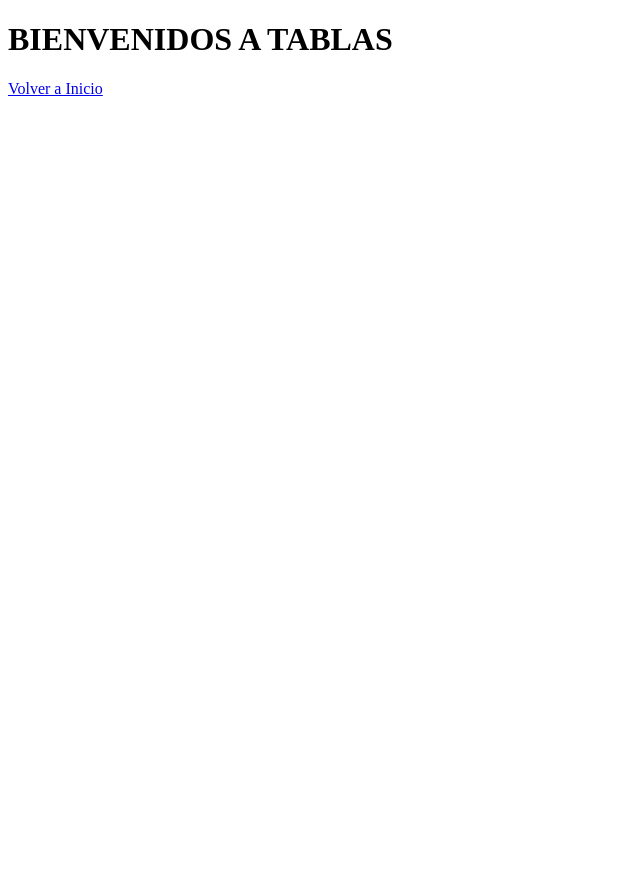
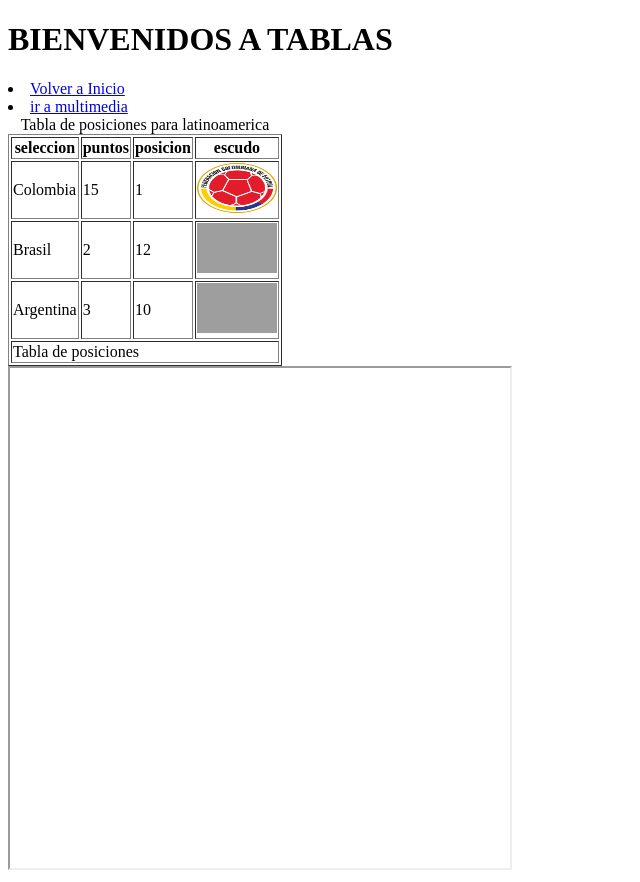
Before and after one commit to JuanSebastianRc/proyectohtml1, a plain HTML site: page html/tablas.html in a window 1280 px wide. Shown: the whole page, without its empty margins (0-640 px from the left). Before the commit the page ends 800 px from the top, so only its background shows below. Drawn offline with Linux system fonts and the light colour scheme; grey boxes are pictures that could not be loaded.

Commit message:
file tables modified

```diff
--- a/html/tablas.html
+++ b/html/tablas.html
@@ -8,6 +8,42 @@
 </head>
 <body>
     <h1>BIENVENIDOS A TABLAS</h1>
-    <a href="../index.html">Volver a Inicio</a>
+    <li><a href="../index.html">Volver a Inicio</a></li>
+    <li><a href="../html/multimedia.html">ir a multimedia</a></li>
+    <table border="1">
+        <tfoot>
+            <tr>
+                <td colspan="4">Tabla de posiciones</td>
+            </tr>
+        </tfoot>
+        <thead>
+            <tr>
+                <th>seleccion</th>
+                <th>puntos</th>
+                <th>posicion</th>
+                <th>escudo</th>
+            </tr>
+        </thead>
+        <tbody><tr>
+            <td>Colombia</td>
+            <td>15</td>
+            <td>1</td>
+            <td><img src="/img/Escudo_de_la_Federación_Colombiana_de_Fútbol.png" alt="escudo de Colombia" width="80px" height="50px"></td>
+        </tr>
+        <tr>
+            <td>Brasil</td>
+            <td>2</td>
+            <td>12</td>
+            <td><img src="https://upload.wikimedia.org/wikipedia/commons/1/1b/Logo_Brasil.png" alt="escudo de Brasil " width="80px" height="50px"></td>
+        </tr>
+        <tr>
+            <td>Argentina</td>
+            <td>3</td>
+            <td>10</td>
+            <td><img src="https://i.pinimg.com/736x/8a/ae/92/8aae92874ed8acc7210a488f810cf0c6.jpg" alt="Escudo de Argentina" width="80px" height="50px"></td>
+        </tr></tbody>
+            <caption>Tabla de posiciones para latinoamerica</caption>
+    </table>
+    <iframe width="500" height="500" src=""></iframe>
 </body>
 </html>
```
